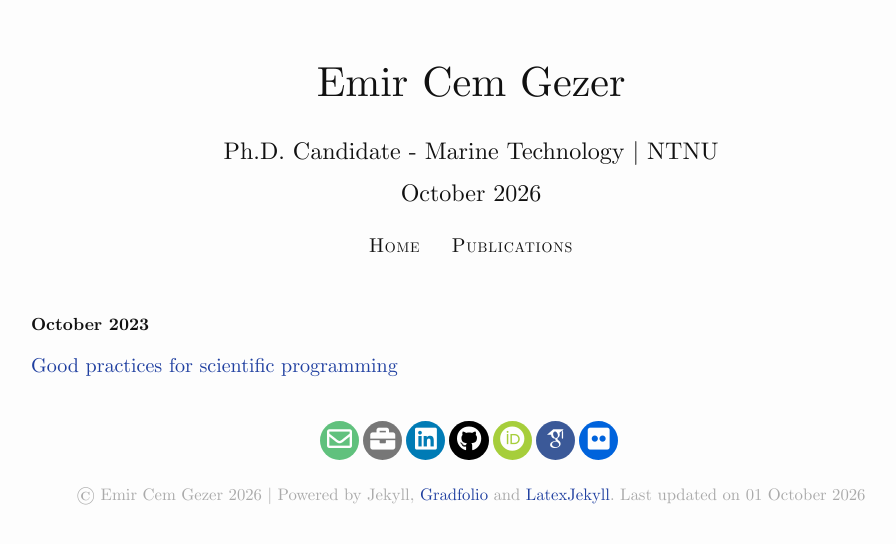
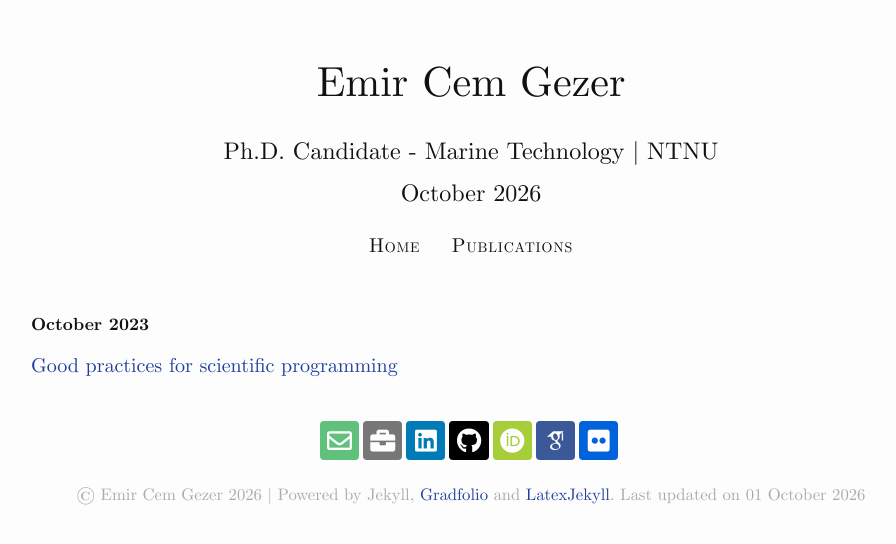
Before and after one commit to incebellipipo/incebellipipo.github.io, a Jekyll site: the page built from archive.html, in a window 1280 px wide. Shown: the top 544 px of the page, without its empty margins (169-1065 px from the left). Built offline with Jekyll 4.4.1, drawn with Linux system fonts in a browser that asks for light colours; nearby versions of some CDN libraries; some web fonts are replaced.

Commit message:
feat: make 'em square

```diff
--- a/assets/css/_sass/footer-social.scss
+++ b/assets/css/_sass/footer-social.scss
@@ -7,7 +7,11 @@
 }
 
 .rounded-social-buttons .social-button {
-  display: inline-block;
+  /* centre the icon with flexbox, independent of the text font's metrics */
+  display: inline-flex;
+  align-items: center;
+  justify-content: center;
+  vertical-align: middle;
   position: relative;
   cursor: pointer;
   width: 2.20rem;
@@ -19,11 +23,18 @@
   color: #fefefe;
   font-size: 1.5625rem;
   font-weight: normal;
-  line-height: 1.5em;
-  border-radius: 1.6875rem;
+  line-height: 1;
+  border-radius: 0.25rem;
   transition: all 0.5s ease;
   margin-right: 0.25rem;
   margin-bottom: 0.25rem;
+}
+
+/* A block with line-height 1 is exactly one glyph tall, so the flexbox
+   centring above lines up the glyph itself rather than a taller text line */
+.rounded-social-buttons .social-button > i {
+  display: block;
+  line-height: 1;
 }
 
 .rounded-social-buttons .social-button:hover, .rounded-social-buttons .social-button:focus {
```
